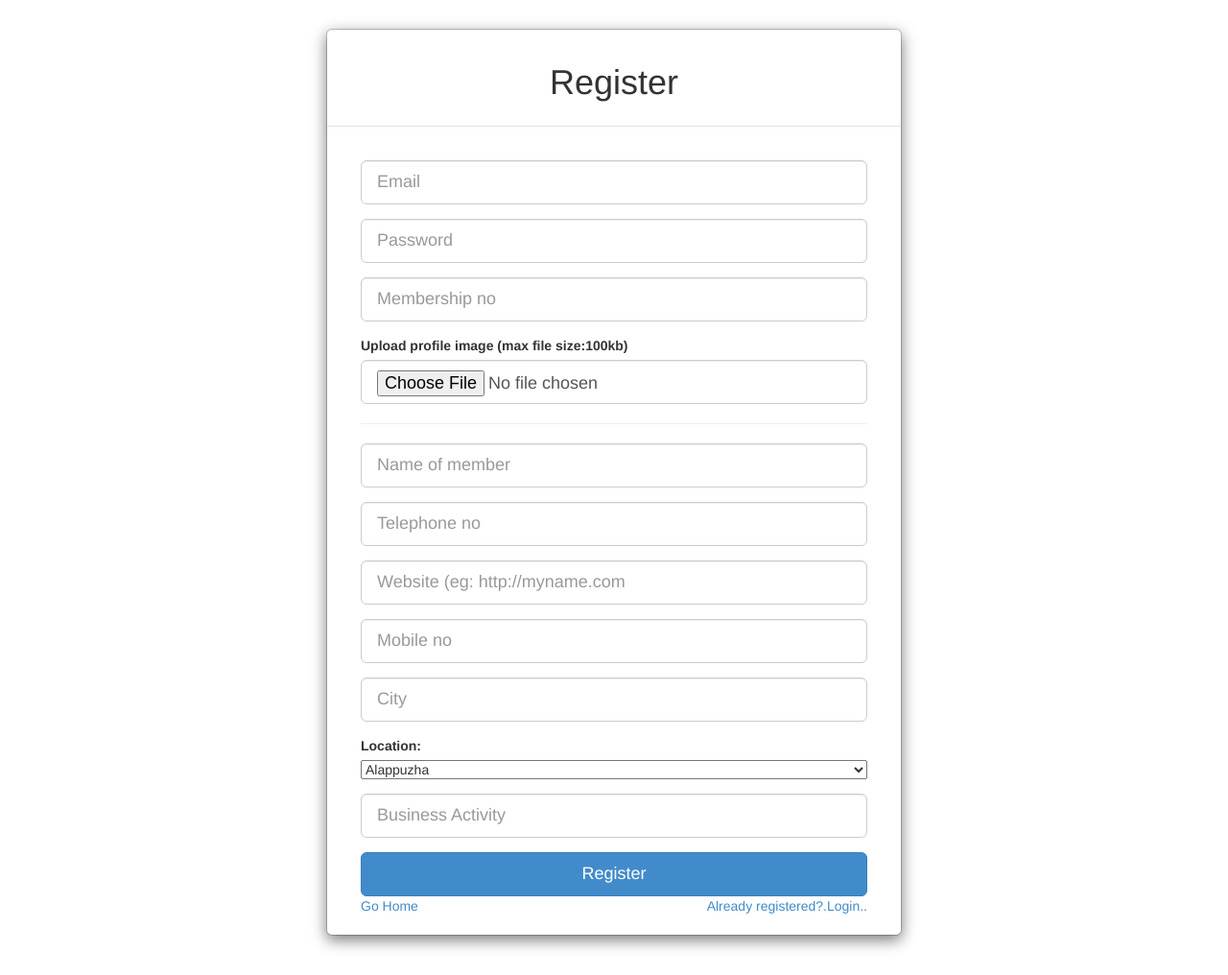
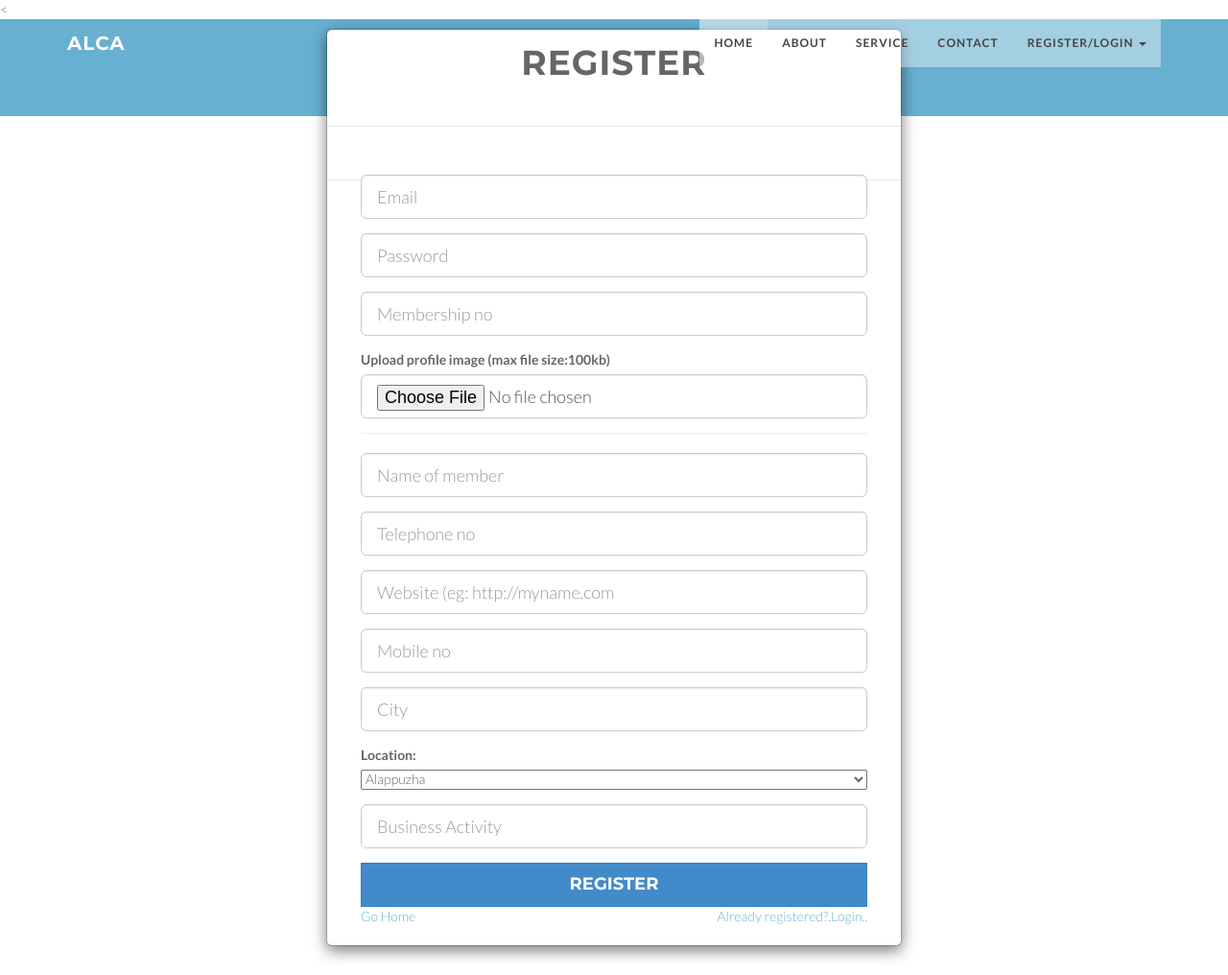
Before and after one commit to akshaynathr/ALCA_Website, a Flask app: page /register in a window 1280 px wide. Shown: the whole page at 96% size. Run offline with Flask 2, Linux system fonts and the light colour scheme; parts of the project's set-up code (start-up, migrations or seed data) failed here and were passed over; some libraries are stand-ins or nearby versions.

Commit message:
added top nav bar

```diff
--- a/app/templates/Register.html
+++ b/app/templates/Register.html
@@ -1,19 +1,70 @@
 <!DOCTYPE html>
 <html lang="en">
-	<head>
-		<meta http-equiv="content-type" content="text/html; charset=UTF-8">
-		<meta charset="utf-8">
-		<title>Register</title>
 
-		<link href="{{ url_for('static',filename='css/bootstrap.min.css') }}" rel="stylesheet">
-		<!--[if lt IE 9]>
-			<script src="//html5shim.googlecode.com/svn/trunk/html5.js"></script>
-		<![endif]-->
-		<link href="{{ url_for('static', filename='css/styles2.css' ) }}" rel="stylesheet">
-	</head>
-	<body>
-<!--login modal-->
-<div id="loginModal"   class="modal show" tabindex="-1" role="dialog" aria-hidden="true" style="overflow:scroll">
+<head>
+    <meta charset="utf-8">
+    <meta name="viewport" content="width=device-width, initial-scale=1.0">
+    <meta name="description" content="">
+    <meta name="author" content="">
+
+    <title>ALCA Home</title>
+
+    <<!-- Bootstrap Core CSS -->
+    <link href="{{ url_for('static',filename='css/bootstrap.min.css') }}" rel="stylesheet" type="text/css">
+
+    <!-- Fonts -->
+    <link href="{{ url_for('static',filename='font-awesome/css/font-awesome.min.css') }}" rel="stylesheet" type="text/css">
+  <link href="{{ url_for('static',filename='css/animate.css') }}" rel="stylesheet" />
+    <!-- Squad theme CSS -->
+    <link href="{{ url_for('static',filename='css/style.css' ) }}" rel="stylesheet">
+  <link href="{{ url_for('static',filename='color/default.css') }}" rel="stylesheet">
+
+
+</head>
+
+<body id="page-top" data-spy="scroll" data-target=".navbar-custom">
+	<!-- Preloader -->
+	<div id="preloader">
+	  <div id="load"></div>
+	</div>
+
+    <nav class="navbar navbar-custom navbar-fixed-top" role="navigation" style="z-index:9999">
+        <div class="container">
+            <div class="navbar-header page-scroll">
+                <button type="button" class="navbar-toggle" data-toggle="collapse" data-target=".navbar-main-collapse">
+                    <i class="fa fa-bars"></i>
+                </button>
+                <a class="navbar-brand" href="index.html">
+                    <h1>ALCA</h1>
+                </a>
+            </div>
+
+            <!-- Collect the nav links, forms, and other content for toggling -->
+            <div class="collapse navbar-collapse navbar-right navbar-main-collapse">
+      <ul class="nav navbar-nav">
+        <li class="active"><a href="#intro">Home</a></li>
+        <li><a href="#about">About</a></li>
+		<li><a href="#service">Service</a></li>
+		<li><a href="#contact">Contact</a></li>
+        <li class="dropdown">
+          <a href="#" class="dropdown-toggle" data-toggle="dropdown">Register/Login <b class="caret"></b></a>
+          <ul class="dropdown-menu">
+            <li><a href="#">Login</a></li>
+            <li><a href="#">Register</a></li>
+
+            <li><a href="#">Admin Login</a></li>
+          </ul>
+        </li>
+      </ul>
+            </div>
+            <!-- /.navbar-collapse -->
+        </div>
+        <!-- /.container -->
+    </nav>
+
+
+
+	<div id="loginModal"   class="modal show" tabindex="-1" role="dialog" aria-hidden="true" style="overflow:scroll">
   <div class="modal-dialog" >
   <div class="modal-content">
       <div class="modal-header">
@@ -124,8 +175,31 @@
   </div>
   </div>
 </div>
-	<!-- script references -->
-		<script src="http://ajax.googleapis.com/ajax/libs/jquery/2.0.2/jquery.min.js"></script>
-		<script src="{{ url_for('static', filename='js/bootstrap.min.js') }}"></script>
-	</body>
+
+
+	<footer>
+		<div class="container">
+			<div class="row">
+				<div class="col-md-12 col-lg-12">
+
+
+
+				</div>
+			</div>
+		</div>
+	</footer>
+
+    <!-- Core JavaScript Files -->
+   <!-- Core JavaScript Files -->
+    <script src="{{ url_for('static',filename='js/jquery.min.js' ) }}"></script>
+    <script src="{{ url_for('static',filename='js/bootstrap.min.js') }}"></script>
+    <script src="{{ url_for('static',filename='js/jquery.easing.min.js') }}"></script>
+  <script src="{{ url_for('static',filename='js/jquery.scrollTo.js') }}"></script>
+  <script src="{{ url_for('static',filename='js/wow.min.js') }}"></script>
+    <!-- Custom Theme JavaScript -->
+    <script src="{{ url_for('static',filename='js/custom.js')}}"></script>
+
+
+</body>
+
 </html>
```
